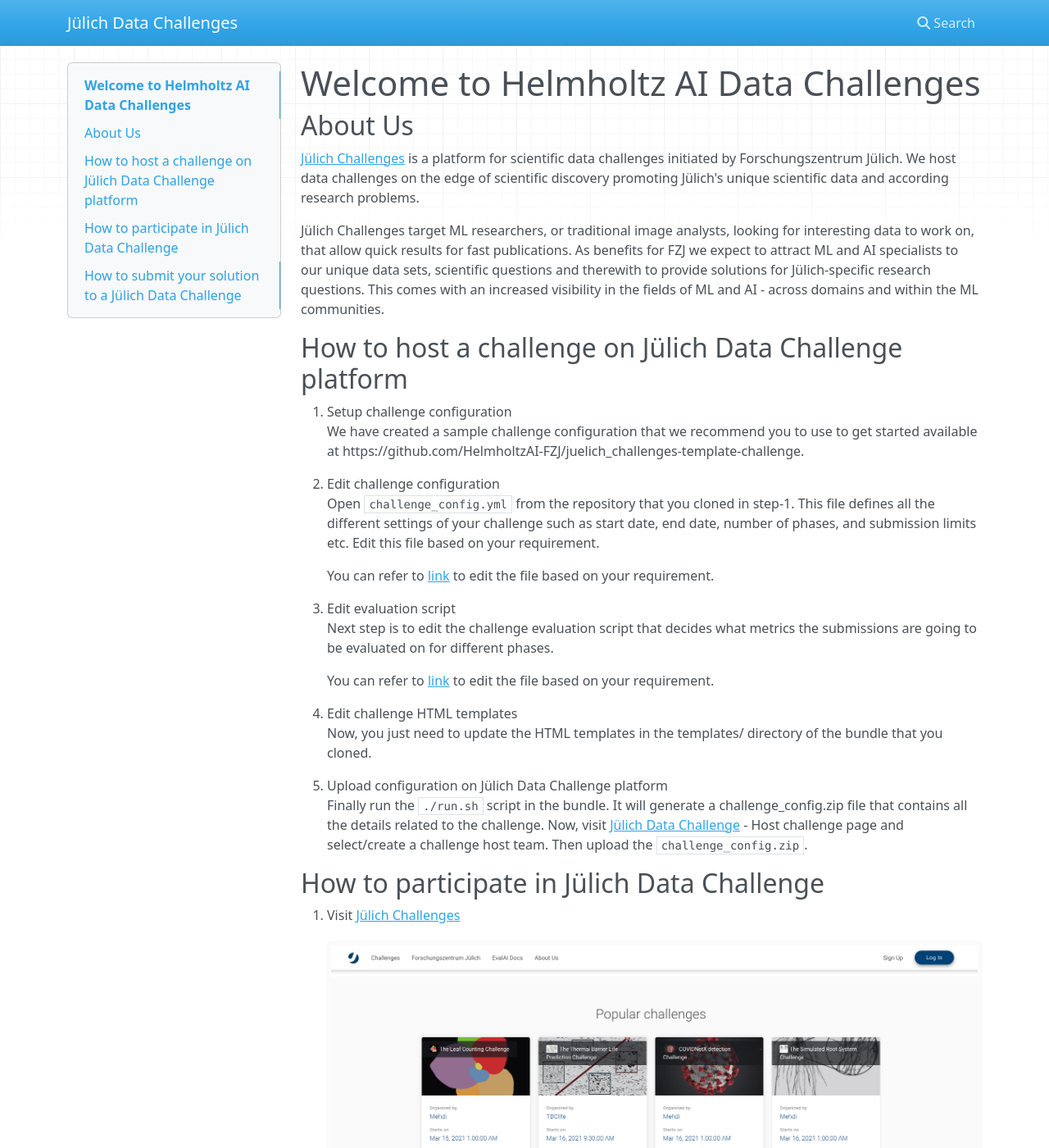
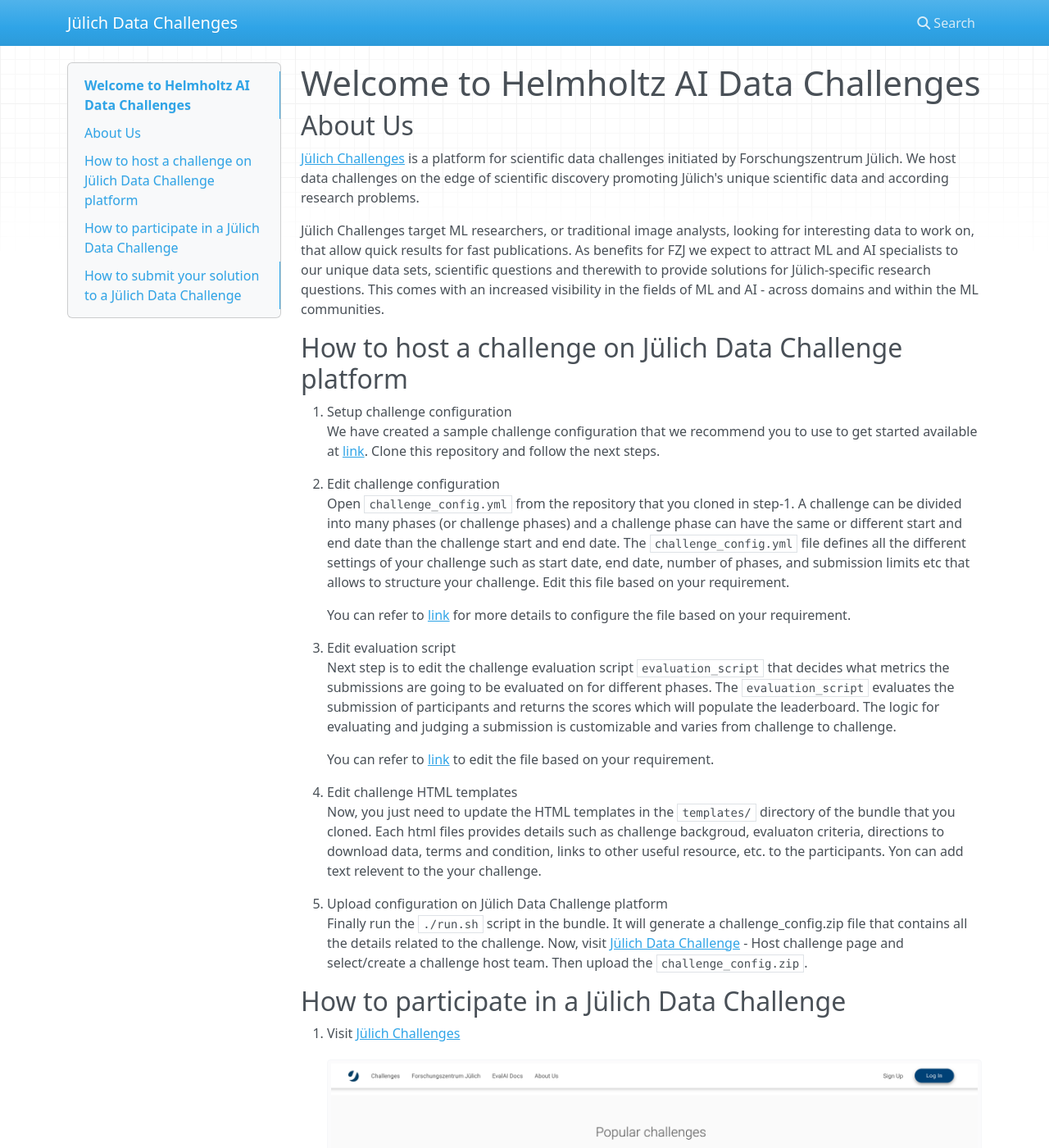
Before and after one commit to HelmholtzAI-FZJ/juelich_challenges_readthedoc, an MkDocs documentation site: the page built from docs/index.md, in a window 1280 px wide and 1400 px high. Shown: the whole window at 82% size. Built offline with MkDocs 1.6.1, drawn with Linux system fonts in a browser that asks for light colours; nearby versions of some CDN libraries; some of the changed text lies outside the part shown.

Commit message:
modified text

```diff
--- a/docs/index.md
+++ b/docs/index.md
@@ -8,25 +8,25 @@ Jülich Challenges target ML researchers, or traditional image analysts, lookin
 
 ## How to host a challenge on Jülich Data Challenge platform
 1. Setup challenge configuration <br />
-    We have created a sample challenge configuration that we recommend you to use to get started available at https://github.com/HelmholtzAI-FZJ/juelich_challenges-template-challenge.
+    We have created a sample challenge configuration that we recommend you to use to get started available at [link](https://github.com/HelmholtzAI-FZJ/juelich_challenges-template-challenge). Clone this repository and follow the next steps.
 
 2. Edit challenge configuration <br />
-    Open `challenge_config.yml` from the repository that you cloned in step-1. This file defines all the different settings of your challenge such as start date, end date, number of phases, and submission limits etc. Edit this file based on your requirement.
+    Open `challenge_config.yml` from the repository that you cloned in step-1. A challenge can be divided into many phases (or challenge phases) and a challenge phase can have the same or different start and end date than the challenge start and end date. The `challenge_config.yml` file defines all the different settings of your challenge such as start date, end date, number of phases, and submission limits etc that allows to structure your challenge. Edit this file based on your requirement.
 
-    You can refer to [link](https://evalai.readthedocs.io/en/latest/configuration.html) to edit the file based on your requirement.
+    You can refer to [link](https://evalai.readthedocs.io/en/latest/configuration.html) for more details to configure the file based on your requirement.
 
 3. Edit evaluation script <br />
-    Next step is to edit the challenge evaluation script that decides what metrics the submissions are going to be evaluated on for different phases.
+    Next step is to edit the challenge evaluation script `evaluation_script` that decides what metrics the submissions are going to be evaluated on for different phases. The `evaluation_script` evaluates the submission of participants and returns the scores which will populate the leaderboard. The logic for evaluating and judging a submission is customizable and varies from challenge to challenge.
 
     You can refer to [link](https://evalai.readthedocs.io/en/latest/evaluation_scripts.html) to edit the file based on your requirement.
 
 4. Edit challenge HTML templates <br />
-    Now, you just need to update the HTML templates in the templates/ directory of the bundle that you cloned.
+    Now, you just need to update the HTML templates in the `templates/` directory of the bundle that you cloned. Each html files provides details such as challenge backgroud, evaluaton criteria, directions to download data, terms and condition, links to other useful resource, etc. to the participants. Yon can add text relevent to the your challenge.
 
 5. Upload configuration on Jülich Data Challenge platform <br />
     Finally run the `./run.sh` script in the bundle. It will generate a challenge_config.zip file that contains all the details related to the challenge. Now, visit [Jülich Data Challenge](https://data-challenges.fz-juelich.de/) - Host challenge page and select/create a challenge host team. Then upload the `challenge_config.zip`.
 
-## How to participate in Jülich Data Challenge
+## How to participate in a Jülich Data Challenge
 1. Visit [Jülich Challenges](https://data-challenges.fz-juelich.de/)
 ![alt text](images/6a.png)
 
@@ -34,31 +34,33 @@ Jülich Challenges target ML researchers, or traditional image analysts, lookin
 Sign Up and fill in your credentials or log in if you have already registered.
 ![alt text](images/5a.png)
 
-After signing up you would be on the dashboard page.
+3. After signing up you would be on the dashboard page.
 ![alt text](images/4a.png)
 
-3. Choose challenge
+4. Select a challenge
 Then, go to challenges section and choose an active challenge.
 ![alt text](images/3a.png)
 
-4. Challenge Page
+5. Challenge Page
 After reading the challenge instructions on the challenge page, you can participate in the challenge.
 ![alt text](images/2a.png)
 
-5. Create Participant Team
+6. Create Participant Team
 Create a participant team if there isn’t any or you can select from the existing ones. Click on ‘Participate’ tab after selecting a team.
 ![alt text](images/1a.png)
 
 
 
 ## How to submit your solution to a Jülich Data Challenge
-You can go to the [link](https://storage.data-challenges.fz-juelich.de/) to download the files associated with the challenge. Each Jülich Data challenge comes with a zip files containing the datasets and information about the challenge and a Jupyter Notebook.
+The challenge you would like to contribute to gives you instructions how to download the respective data set. Several of them host their data directly on the challenges platform available at this link: [link](https://storage.data-challenges.fz-juelich.de/). Navigate there to download the files associated with the challenge. Each Jülich Data challenge comes with a zip files containing the datasets and information about the challenge and a Jupyter Notebook.
 
     ### Challenge Layout
 
     data_public_leaderboard_phase.tar.gz    #
     notebook.ipynb    # The notebook file.
 
-After generating the `submision.csv` file, you can simply upload the csv file to the challenge frontend.
+The `notebook.ipynb` contains the first steps to approach the problem that demonstrates a baseline solution. We hope that this will be a useful resource to you to explore the data and perform some data analysis and come up with a better solution. The `notebook.ipynb` file also contains the code to generate the `submision.csv`.
+
+After generating the `submision.csv` file, you can simply upload the csv file to the challenge frontend at [link](https://data-challenges.fz-juelich.de/).
 ![alt text](images/2b.png)
 ![alt text](images/1b.png)
```
Also changed, not shown: README.md (+2 -0 lines).
